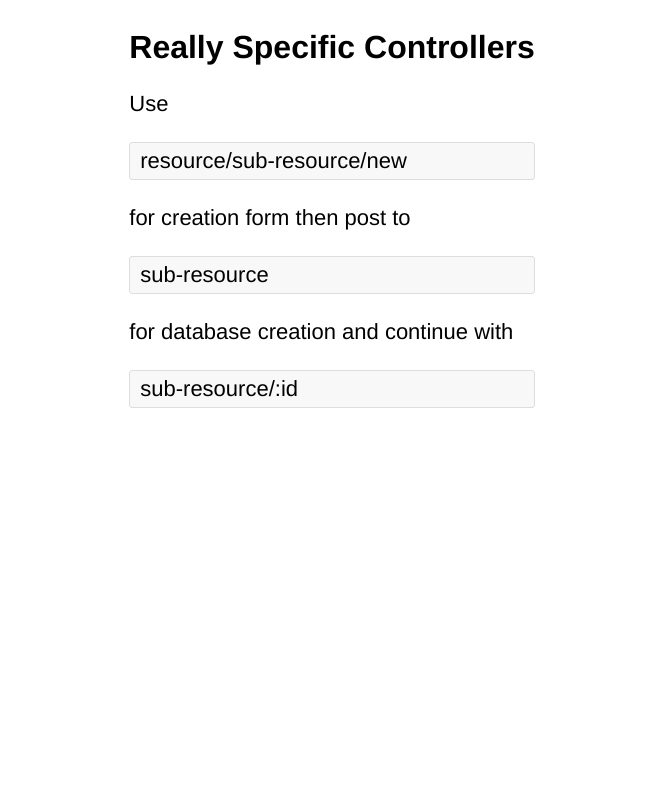
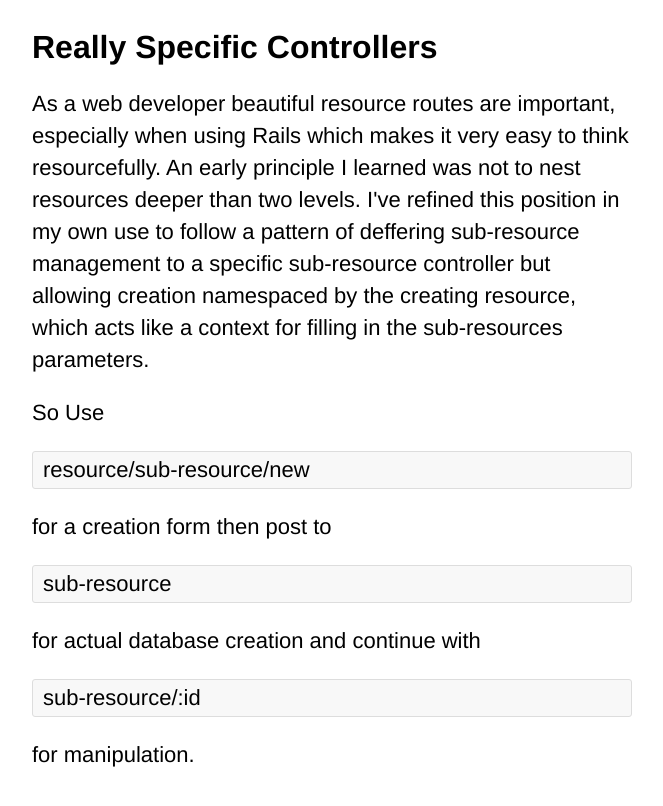
Before and after one commit to svanderbleek/svanderbleek.github.com, a Jekyll site: the page built from _posts/2013-05-22-really-specific-controllers.html, in a window 1280 px wide. Shown: the top 806 px of the page, without its empty margins (308-971 px from the left). Built offline with Jekyll 4.4.1, drawn with Linux system fonts in a browser that asks for light colours.

Commit message:
new post

```diff
--- a/_posts/2013-05-22-really-specific-controllers.html
+++ b/_posts/2013-05-22-really-specific-controllers.html
@@ -4,7 +4,13 @@ title: Really Specific Controllers
 ---
 
 <p>
-Use
+As a web developer beautiful resource routes are important, especially when using Rails which makes it very easy to think resourcefully. An early principle I learned was not to nest resources deeper than two levels. I've refined this position in my own use to follow a pattern of deffering sub-resource management to a specific sub-resource controller but allowing creation namespaced by the creating resource, which acts like a context for filling in the sub-resources parameters.
+</p>
+
+<!-- more -->
+
+<p>
+So Use
 </p>
 
 <p class="code-paragraph">
@@ -12,19 +18,21 @@ resource/sub-resource/new
 </p>
 
 <p>
-for creation form then post to
+for a creation form then post to
 </p>
 
 <p class="code-paragraph">
 sub-resource
 </p>
 
-<!-- more -->
-
 <p>
-for database creation and continue with
+for actual database creation and continue with
 </p>
 
 <p class="code-paragraph">
 sub-resource/:id
 </p>
+
+<p>
+for manipulation.
+</p>
```
Also changed, not shown: _posts/2013-05-22-test-post.html (deleted, +0 -14 lines), _posts/2013-08-09-quick-dsls.html (added, +47 -0 lines).
